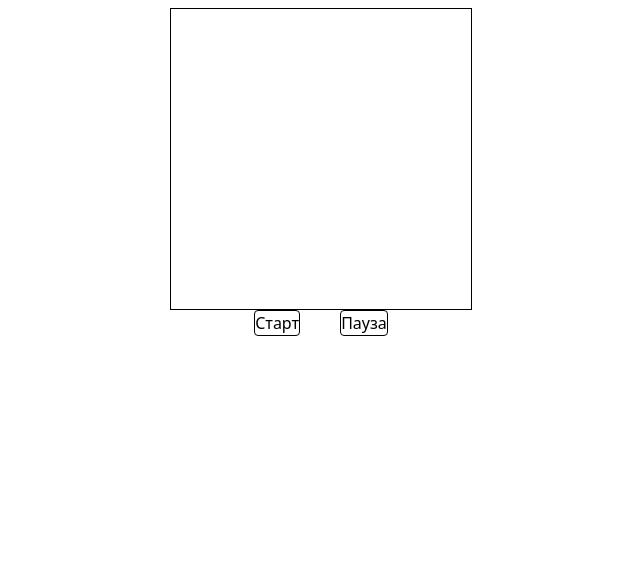
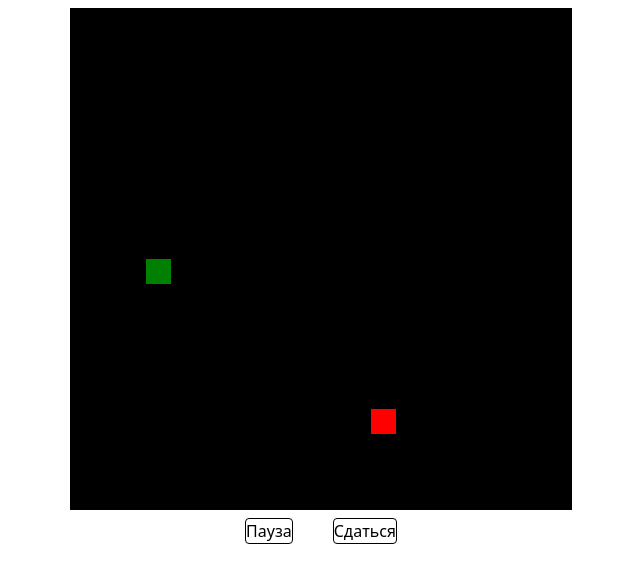
Before and after one commit to SetsunaFs1/snake, a website built with Vite: page index.html in a window 1280 px wide. Both pictures are taken after a click on the button "Старт". Shown: the whole page, without its empty margins (319-959 px from the left). Built offline with nearby package versions, Linux system fonts and the light colour scheme.

Commit message:
коммит для отката

```diff
--- a/index.html
+++ b/index.html
@@ -10,11 +10,11 @@
 </head>
 
 <body class="m-2">
-  <div class="flex flex-col items-center">
-    <canvas width="300" height="300" class="border"></canvas>
+  <div class="flex flex-col items-center gap-2">
+    <canvas id="canvas" width="500" height="500" class="border">It's not working!</canvas>
     <div class="flex gap-10">
-      <button type="button" class="border rounded-sm">Старт</button>
-      <button type="button" class="border rounded-sm">Пауза</button>
+      <button id="start" type="button" class="border rounded-sm">Старт</button>
+      <button id="pause" type="button" class="border rounded-sm">Сдаться</button>
     </div>
   </div>
   <script type="module" src="/src/main.js"></script>
--- a/src/main.js
+++ b/src/main.js
@@ -1,2 +1,175 @@
+const canvas = /** @type {HTMLCanvasElement} */ (
+  document.querySelector("#canvas")
+);
+const btnStart = document.querySelector("#start");
+const btnStop = document.querySelector("#pause");
 
-// setupCounter(document.querySelector('#counter'))
+const context = canvas.getContext("2d");
+const cell = 25;
+const fieldW = canvas.clientWidth;
+const fieldH = canvas.clientHeight;
+let gameOver = null;
+let isStart = false;
+let lastEvent = null;
+let xDirection = 0;
+let yDirection = 0;
+
+const snakeHead = {
+  x: 250,
+  y: 250,
+};
+
+const snakeBody = {
+  x: null,
+  y: null,
+};
+
+const snakeTail = [snakeHead];
+let tailLength = 1;
+
+const apple = {
+  x: 300,
+  y: 400,
+};
+
+btnStart.addEventListener("click", () => {
+  isStart = !isStart;
+  btnStart.textContent = isStart ? "Пауза" : "Продолжить";
+});
+
+btnStop.addEventListener("click", () => {
+  isStart = false;
+  gameOver = true;
+});
+
+document.addEventListener("keydown", keydown);
+
+function keydown(e) {
+  if (e.key === "ArrowDown") {
+    // console.log("down");
+    if (yDirection == -cell) return;
+    yDirection = cell;
+    xDirection = 0;
+    lastEvent = "down";
+  }
+
+  if (e.key === "ArrowUp") {
+    // console.log("up");
+    if (yDirection == cell) return;
+    yDirection = -cell;
+    xDirection = 0;
+    lastEvent = "up";
+  }
+
+  if (e.key === "ArrowRight") {
+    if (xDirection == -cell) return;
+    // console.log("right");
+    yDirection = 0;
+    xDirection = cell;
+    lastEvent = "right";
+  }
+
+  if (e.key === "ArrowLeft") {
+    if (xDirection == cell) return;
+    // console.log("left");
+    yDirection = 0;
+    xDirection = -cell;
+    lastEvent = "left";
+  }
+}
+
+function sleep(ms) {
+  return new Promise((r) => setTimeout(r, ms));
+}
+
+function clearScreen() {
+  context.fillStyle = "black";
+  context.fillRect(0, 0, canvas.clientWidth, canvas.clientHeight);
+}
+
+function drawSnake() {
+  context.fillStyle = "green";
+  for (let i = 0; i < snakeTail.length; i++) {
+    let body = snakeTail[i];
+    context.fillRect(body.x, body.y, cell, cell);
+    if (snakeTail.length < tailLength) {
+      snakeTail.push(snakeBody);
+    }
+  }
+}
+
+function getRandomNumberOf25() {
+  const randomStep = Math.floor(Math.random() * 21);
+  return randomStep * 25;
+}
+
+function getRandomApple() {
+  apple.x = getRandomNumberOf25();
+  apple.y = getRandomNumberOf25();
+}
+
+function drawApple() {
+  context.fillStyle = "red";
+  context.fillRect(apple.x, apple.y, cell, cell);
+  // console.log(apple.x, apple.y)
+}
+
+function fieldBorder() {
+  if (snakeHead.x == canvas.clientWidth) {
+    snakeHead.x = 0;
+  }
+  if (snakeHead.x == -25) {
+    snakeHead.x = 475;
+  }
+  if (snakeHead.y == canvas.clientHeight) {
+    snakeHead.y = 0;
+  }
+  if (snakeHead.y == -25) {
+    snakeHead.y = 475;
+  }
+}
+
+//ловля событий
+function update(lastEvent) {
+  if (lastEvent) {
+    snakeHead.x = snakeHead.x + xDirection;
+    snakeHead.y = snakeHead.y + yDirection;
+    fieldBorder();
+  }
+
+  if (snakeHead.x == apple.x && snakeHead.y == apple.y) {
+    getRandomApple();
+    tailLength++;
+  }
+}
+
+//отрисовка игры
+function drawGame() {
+  clearScreen();
+  drawApple();
+  drawSnake();
+  update(lastEvent);
+}
+
+async function main() {
+  drawGame();
+
+  while (true) {
+    await sleep(200);
+    if (isStart && lastEvent === null) {
+      while (true) {
+        await sleep(200);
+        snakeHead.x += cell;
+        fieldBorder();
+        drawGame();
+        if (lastEvent) break;
+      }
+    }
+    if (isStart) {
+      drawGame();
+    }
+    if (gameOver) break;
+  }
+}
+
+main();
```
